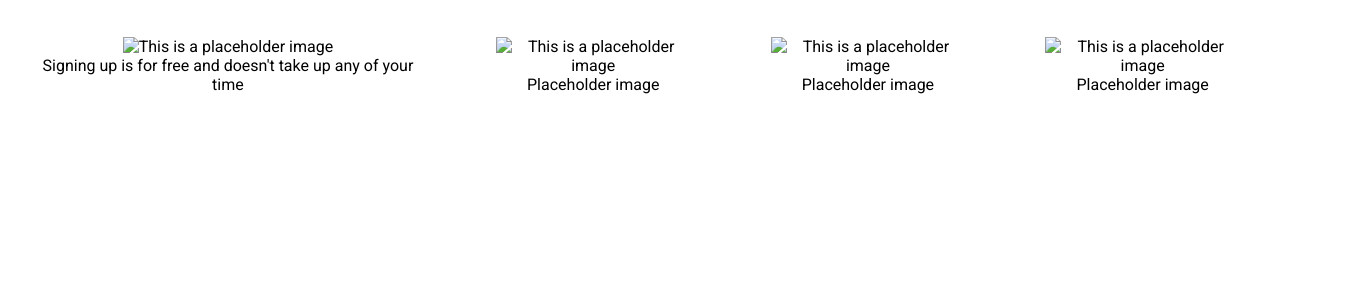
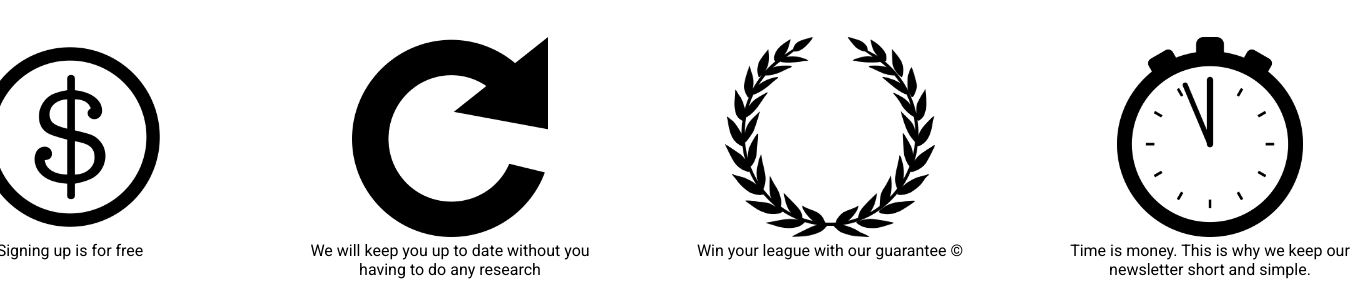
Before and after one commit to fabiusgasber/landingpage, a plain HTML site: page index.html in a window 1280 px wide. Shown: the part 502-800 px from the top of the page, 1360 px wide, since content can reach past the window. Drawn offline with Linux system fonts and the light colour scheme.

Commit message:
Add images and captions  to info section

```diff
--- a/index.html
+++ b/index.html
@@ -30,20 +30,20 @@
             <h1>A Smart Way to Manage Your Team</h1>
             <div class="images">
             <figure>
-                <img src="#" alt="This is a placeholder image">
-                <figcaption>Signing up is for free and doesn't take up any of your time</figcaption>
+                <img src="images/dollar.png" alt="Picture of money">
+                <figcaption>Signing up is for free</figcaption>
             </figure>
             <figure>
-                <img src="#" alt="This is a placeholder image">
-                <figcaption>Placeholder image</figcaption>
+                <img src="images/reload_arrow.png" alt="Image of a reload arrow">
+                <figcaption>We will keep you up to date without you having to do any research</figcaption>
             </figure>
             <figure>
-                <img src="#" alt="This is a placeholder image">
-                <figcaption>Placeholder image</figcaption>
+                <img src="images/laurel_wreath.png" alt="Image of a laurel wreath">
+                <figcaption>Win your league with our guarantee ©</figcaption>
             </figure>
             <figure>
-                <img src="#" alt="This is a placeholder image">
-                <figcaption>Placeholder image</figcaption>
+                <img src="images/clock.png" alt="Image of a stopwatch">
+                <figcaption>Time is money. This is why we keep our newsletter short and simple.</figcaption>
             </figure>
             </div>
         </div>
--- a/styles.css
+++ b/styles.css
@@ -95,6 +95,15 @@ body {
     justify-content: center;
 }
 
+.images img {
+    width: auto;
+    height: 200px;
+}
+
+.images figcaption {
+    width: 300px;
+}
+
 .quote {
     background-color: #E5E7EB;
     text-align: center;
```
Also changed, not shown: images/clock.png (added), images/dollar.png (added), images/dollars.jpg (added), images/laurel_wreath.png (added), images/reload_arrow.png (added), images/stopwatch.png (added), 1 other file.
